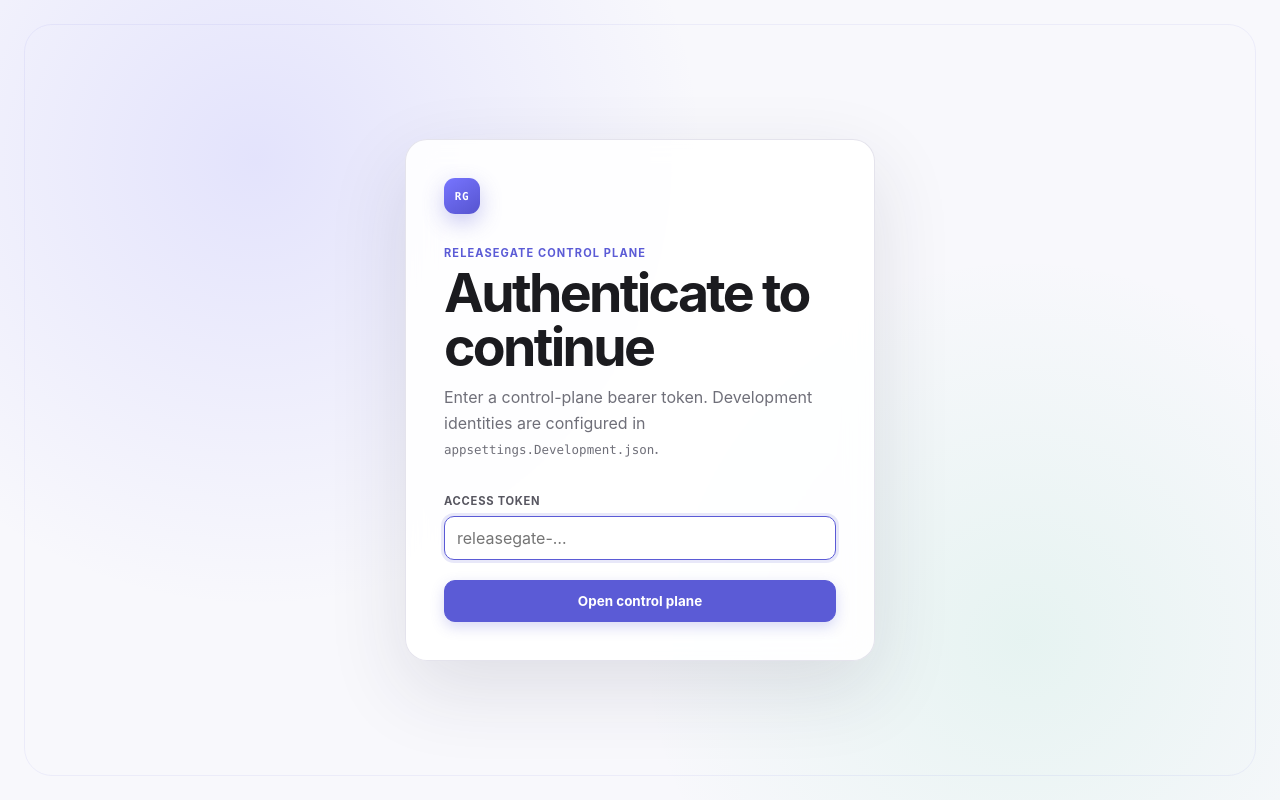
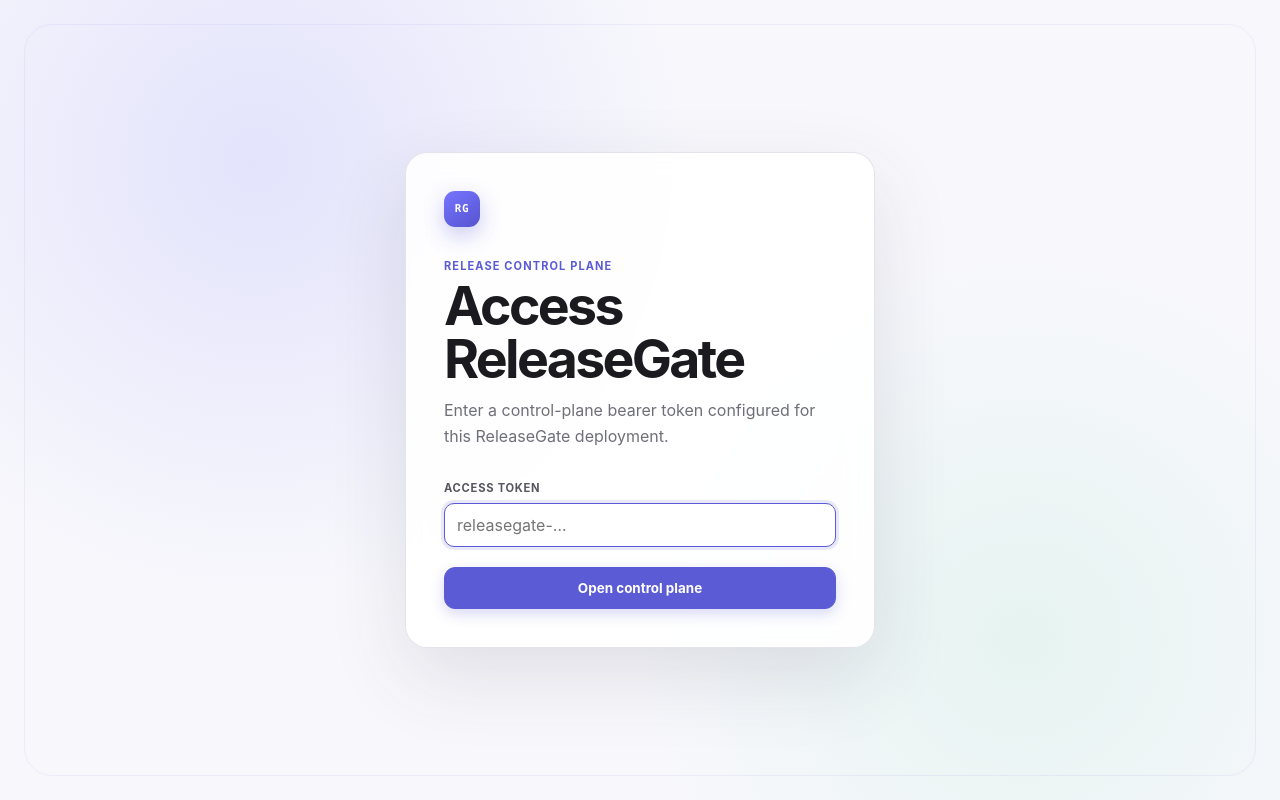
Before and after one commit to tdugini/release-gate, a React (Vite) app in the folder apps/web/: page /projects/1/flags/1 in a window 1280 px wide. Built offline with nearby package versions, Linux system fonts and the light colour scheme; no server answers.

Commit message:
Polish control plane access copy

```diff
--- a/apps/web/src/components/AuthProvider.tsx
+++ b/apps/web/src/components/AuthProvider.tsx
@@ -88,7 +88,7 @@
       <main className="access-screen">
         <div className="access-card">
           <span className="brand__mark">RG</span>
-          <p className="eyebrow">Control plane</p>
+          <p className="eyebrow">ReleaseGate</p>
           <h1>Checking access…</h1>
         </div>
       </main>
@@ -100,11 +100,10 @@
       <main className="access-screen">
         <section className="access-card" aria-labelledby="access-title">
           <span className="brand__mark">RG</span>
-          <p className="eyebrow">ReleaseGate control plane</p>
-          <h1 id="access-title">Authenticate to continue</h1>
+          <p className="eyebrow">Release control plane</p>
+          <h1 id="access-title">Access ReleaseGate</h1>
           <p>
-            Enter a control-plane bearer token. Development identities are configured in
-            <code> appsettings.Development.json</code>.
+            Enter a control-plane bearer token configured for this ReleaseGate deployment.
           </p>
 
           <form className="access-form" onSubmit={handleSubmit}>
```
